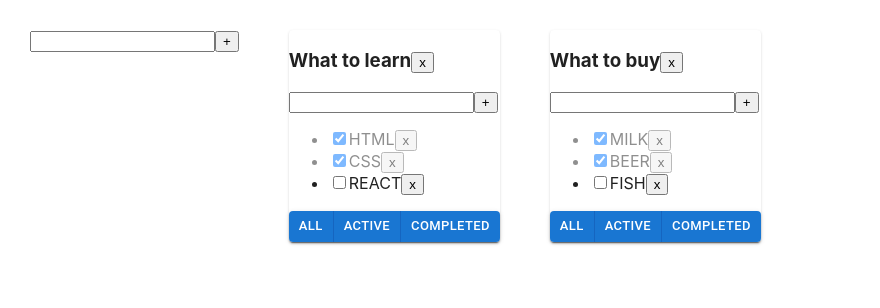
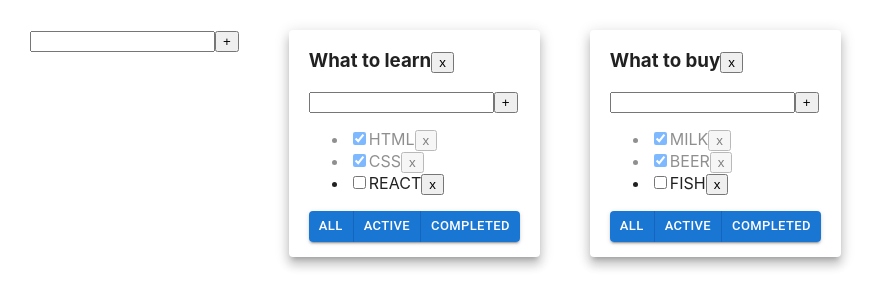
Before and after one commit to Pavel-SS/ToDo-list-Samurai-, a React (Create React App) app: page / in a window 1280 px wide. Shown: the top 308 px of the page, without its empty margins (0-880 px from the left). Built offline with nearby package versions, Linux system fonts and the light colour scheme.

Commit message:
Update App.tsx

```diff
--- a/src/App.tsx
+++ b/src/App.tsx
@@ -110,7 +110,8 @@ function App() {
     const todoListComponents = todoLists.map(tl => {
         const taskForRender = getTasksForRender(tl)
         return (
-            <Paper  key={tl.id}>
+            <Paper  key={tl.id} elevation={8}
+            style={{padding: '0px 20px 15px 20px'}}>
              <TodoList
 
                 id={tl.id}
```
